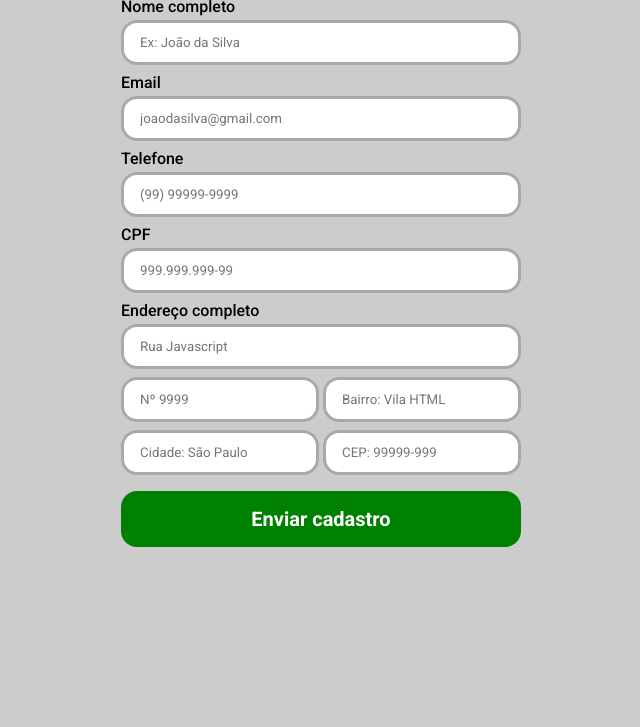
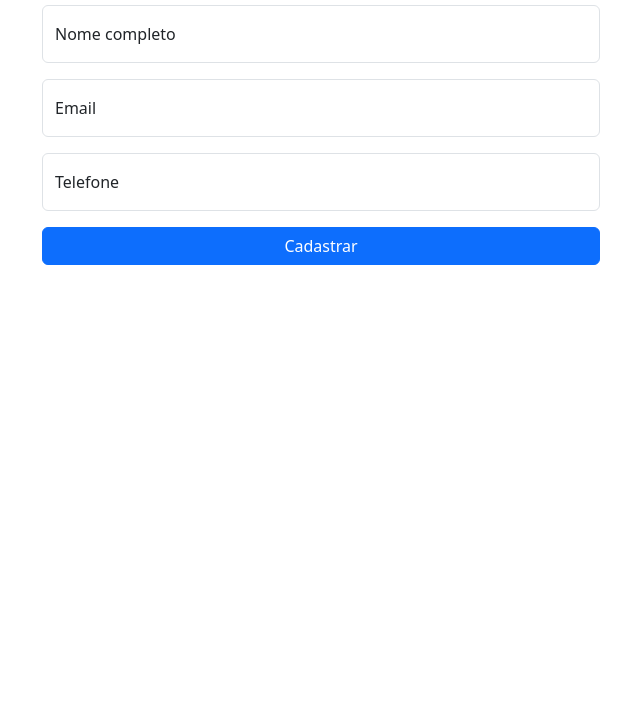
Before and after one commit to CauaMotta/curso_ebac_frontend, a plain HTML site: page index.html in a window 1280 px wide. Shown: the part 73-800 px from the top of the page, without its empty margins (319-959 px from the left). Drawn offline with nearby package versions, Linux system fonts and the light colour scheme.

Commit message:
First commit

```diff
--- a/index.html
+++ b/index.html
@@ -4,45 +4,39 @@
 <head>
     <meta charset="UTF-8">
     <meta name="viewport" content="width=device-width, initial-scale=1.0">
+    <link href="https://cdn.jsdelivr.net/npm/bootstrap@5.3.3/dist/css/bootstrap.min.css" rel="stylesheet"
+        integrity="sha384-QWTKZyjpPEjISv5WaRU9OFeRpok6YctnYmDr5pNlyT2bRjXh0JMhjY6hW+ALEwIH" crossorigin="anonymous">
+    <script defer src="https://cdn.jsdelivr.net/npm/bootstrap@5.3.3/dist/js/bootstrap.bundle.min.js"
+        integrity="sha384-YvpcrYf0tY3lHB60NNkmXc5s9fDVZLESaAA55NDzOxhy9GkcIdslK1eN7N6jIeHz"
+        crossorigin="anonymous"></script>
     <title>Formulário de Cadastro</title>
-    <link rel="stylesheet" href="style.css">
 </head>
 
-<body>
+<body class="container d-flex flex-column align-items-center">
     <header>
-        <h1>Formulário de Cadastro</h1>
+        <h1 class="h2 fw-bold text-center py-3">Formulário de Cadastro</h1>
     </header>
-    <main>
-        <form id="form">
-            <label for="name">Nome completo</label>
-            <input type="text" id="name" name="nome" placeholder="Ex: João da Silva">
-            <label for="email">Email</label>
-            <input type="email" id="email" name="email" placeholder="joaodasilva@gmail.com">
+    <form class="w-50">
+        <div class="form-floating mb-3">
+            <input type="text" class="form-control" id="floatingInput" placeholder="Name">
+            <label for="floatingInput">Nome completo</label>
+        </div>
+        <div class="form-floating mb-3">
+            <input type="email" class="form-control" id="floatingInput" placeholder="name@example.com">
+            <label for="floatingInput">Email</label>
+        </div>
+        <div class="form-floating mb-3">
+            <input type="tel" class="form-control" id="phone" placeholder="(99) 99999-9999">
             <label for="phone">Telefone</label>
-            <input type="tel" id="phone" name="phone" placeholder="(99) 99999-9999">
-            <label for="cpf">CPF</label>
-            <input type="text" id="cpf" name="cpf" placeholder="999.999.999-99">
-            <label for="address">Endereço completo</label>
-            <input type="text" id="address" name="address" placeholder="Rua Javascript">
-            <div class="endereco">
-                <div>
-                    <input type="text" id="num" name="num" placeholder="Nº 9999">
-                    <input type="text" id="bairro" name="bairro" placeholder="Bairro: Vila HTML">
-                </div>
-                <div>
-                    <input type="text" id="cidade" name="cidade" placeholder="Cidade: São Paulo">
-                    <input type="text" id="cep" name="cep" placeholder="CEP: 99999-999">
-                </div>
-            </div>
-            <button type="submit">Enviar cadastro</button>
-        </form>
-    </main>
+        </div>
+        <button class="btn btn-primary w-100" type="submit">Cadastrar</button>
+
+    </form>
     <script src="https://code.jquery.com/jquery-3.7.1.min.js"></script>
-    <script src="https://cdn.jsdelivr.net/npm/jquery-validation@1.19.5/dist/jquery.validate.js"></script>
     <script src="https://cdnjs.cloudflare.com/ajax/libs/jquery.mask/1.14.16/jquery.mask.min.js"
         integrity="sha512-pHVGpX7F/27yZ0ISY+VVjyULApbDlD0/X0rgGbTqCE7WFW5MezNTWG/dnhtbBuICzsd0WQPgpE4REBLv+UqChw=="
         crossorigin="anonymous" referrerpolicy="no-referrer"></script>
-    <script src="main.js"></script>
+    <script>$('#phone').mask('(00) 00000-0000')</script>
 </body>
 
 </html>
--- a/main.js
+++ /dev/null
@@ -1,38 +0,0 @@
-$(document).ready(() => {
-    $('#form').validate({
-        rules: {
-            email: {
-                required: true,
-                email: true
-            },
-            phone: 'required',
-            cpf: 'required',
-            address: 'required',
-            bairro: 'required',
-            cidade: 'required',
-            cep: 'required'
-        },
-        messages: {
-            email: 'Digite um email válido.',
-            phone: 'Digite um número de telefone válido.',
-            cpf: 'Digite um CPF válido.',
-            address: 'Digite um endereço válido',
-            bairro: 'Digite um bairro válido',
-            cidade: 'Digite uma cidade válida',
-            cep: 'Digite um CEP válido'
-        }
-    })
-    $("#name").rules("add", {
-        required: true,
-        minlength: 4,
-        messages: {
-            required: "Digite seu nome completo",
-            minlength: jQuery.validator.format("Por favor, digite um nome com no minimo {0} caracteres.")
-        }
-    });
-    $('#phone').mask('(00) 00000-0000');
-    $('#cpf').mask('000.000.000-00');
-    $('#num').mask('Nº 0000')
-    $('#cep').mask('00000-000');
-
-})
--- a/style.css
+++ b/style.css
@@ -1,65 +1,5 @@
-@import url('https://fonts.googleapis.com/css2?family=Roboto:ital,wght@0,100;0,300;0,400;0,500;0,700;0,900;1,100;1,300;1,400;1,500;1,700;1,900&display=swap');
-
 * {
     margin: 0;
     padding: 0;
     box-sizing: border-box;
-    font-family: 'Roboto', sans-serif;
 }
-
-body {
-    background-color: #ccc;
-    display: flex;
-    flex-direction: column;
-    align-items: center;
-}
-
-header {
-    padding: 1rem;
-}
-
-form {
-    display: flex;
-    flex-direction: column;
-}
-
-form label {
-    margin-bottom: 0.25rem;
-    font-weight: 500;
-}
-
-form input {
-    width: 400px;
-    height: 45px;
-    border-radius: 1rem;
-    padding-inline: 1rem;
-    border: 3px solid darkgray;
-    margin-bottom: 0.5rem;
-}
-
-form button {
-    background-color: green;
-    border: none;
-    border-radius: 1rem;
-    padding: 1rem;
-    color: #fff;
-    font-weight: 600;
-    font-size: 1.25rem;
-    margin-top: 0.5rem;
-    cursor: pointer;
-}
-
-.endereco {
-    display: flex;
-    flex-direction: column;
-}
-
-.endereco input {
-    width: 198px;
-}
-
-.error {
-    color: darkred;
-    font-weight: 400;
-    font-size: 1rem;
-}
```
